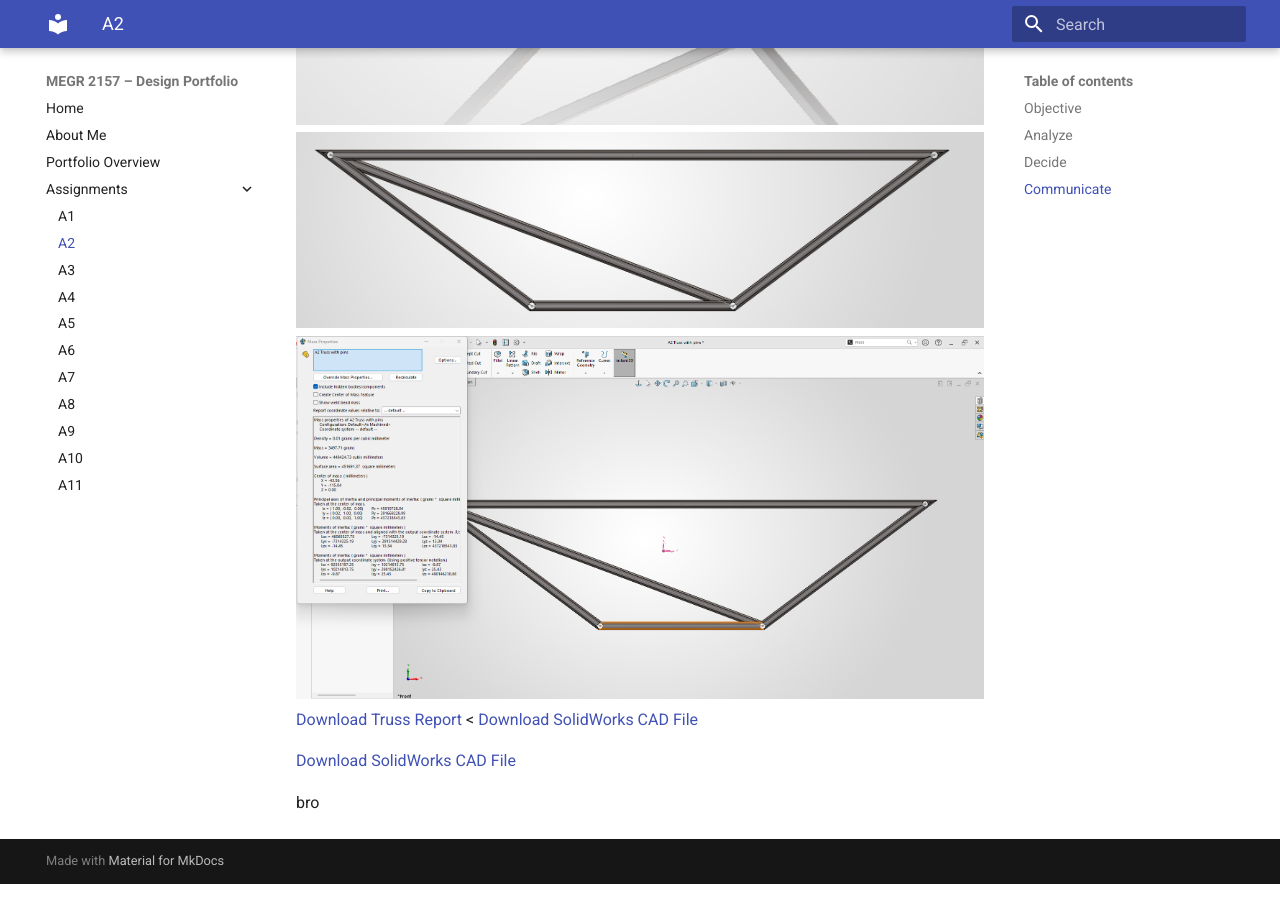
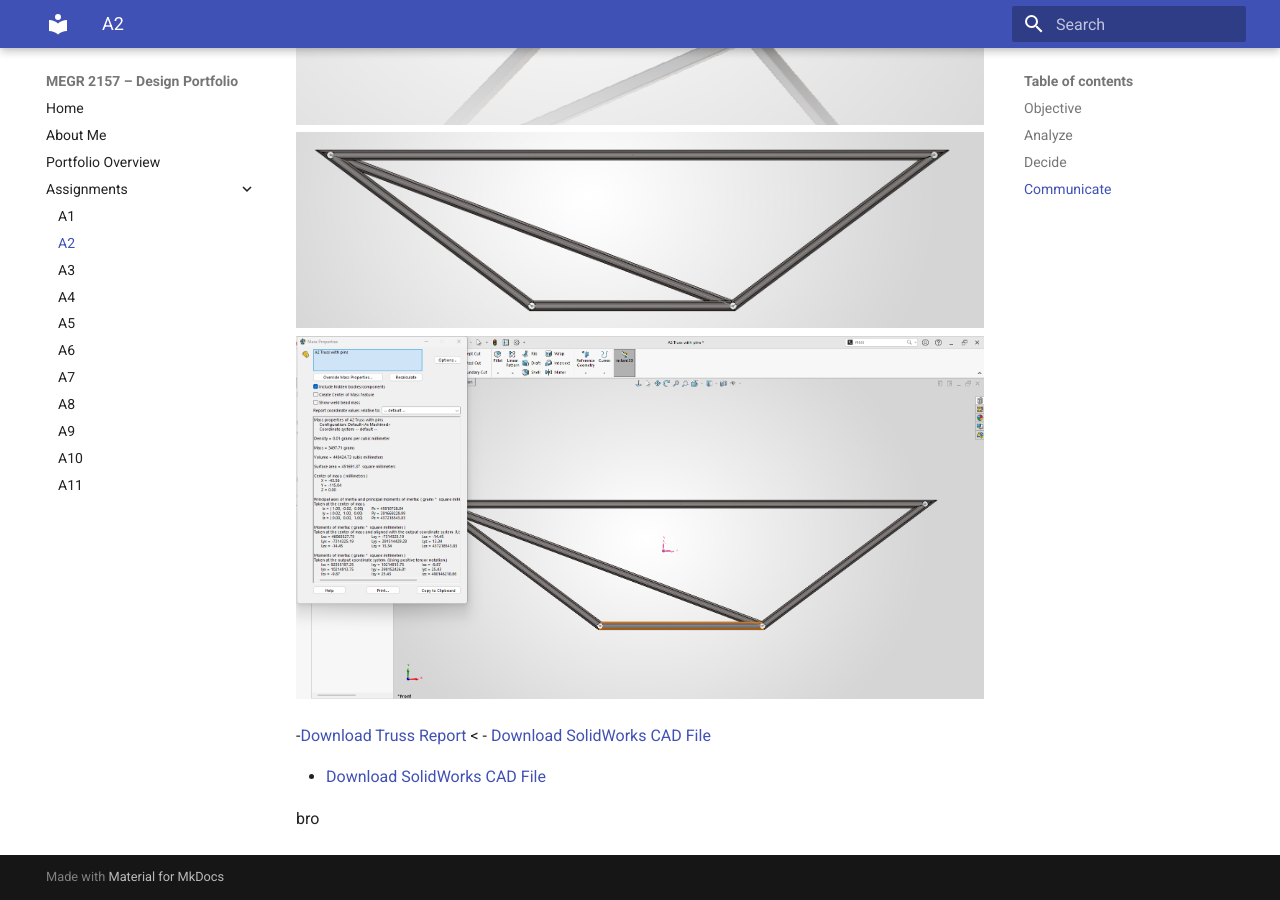
Before and after one commit to SaeedMalik7/megr2157-portfolio, an MkDocs documentation site: the page built from docs/assignments/A02/index.md, in a window 1280 px wide and 900 px high, scrolled down 3109 px. Built offline with MkDocs 1.6.1 and Material for MkDocs 9.7.7, drawn with Linux system fonts in a browser that asks for light colours.

```diff
--- a/docs/assignments/A02/index.md
+++ b/docs/assignments/A02/index.md
@@ -31,13 +31,16 @@ _Which geometry did you select, and why? This is your first open design choice i
 <img src="./A2PIC5.png" alt="Truss Layout" width="800">
 <img src="./A2PIC6.png" alt="Truss Layout" width="800">
 <img src="./A2PIC7.png" alt="Truss Layout" width="800">
-<a href="./A2 Truss.SLDPRT" download>Download Truss Report</a>
+
+-<a href="./A2 Truss.SLDPRT" download>Download Truss Report</a>
 <
-<a href="https://github.com/SaeedMalik7/megr2157-portfolio/raw/refs/heads/main/docs/assignments/A02/A2 Truss.SLDPRT" download>
+ - <a href="https://github.com/SaeedMalik7/megr2157-portfolio/raw/refs/heads/main/docs/assignments/A02/A2 Truss.SLDPRT" download>
 Download SolidWorks CAD File
 </a>
 
-<a href="https://github.com/SaeedMalik7/megr2157-portfolio/raw/refs/heads/main/docs/assignments/A02/A2 Truss with pins.SLDPRT" download>
+
+
+- <a href="https://github.com/SaeedMalik7/megr2157-portfolio/raw/refs/heads/main/docs/assignments/A02/A2 Truss with pins.SLDPRT" download>
 Download SolidWorks CAD File
 </a>
 
```
